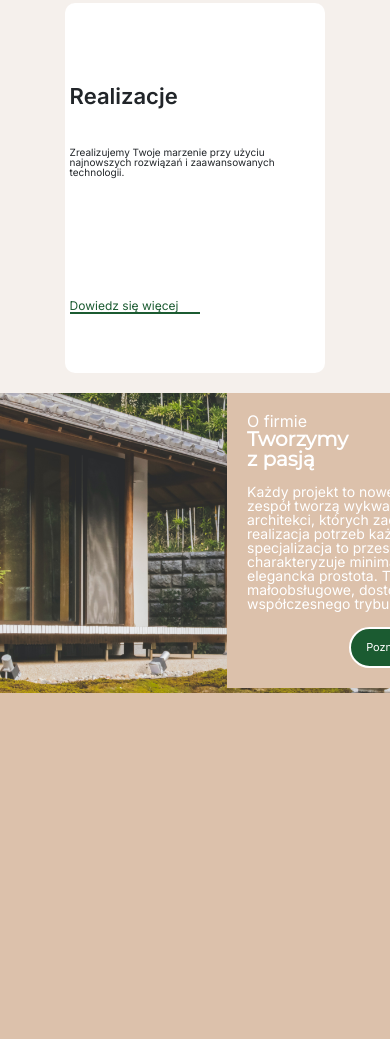
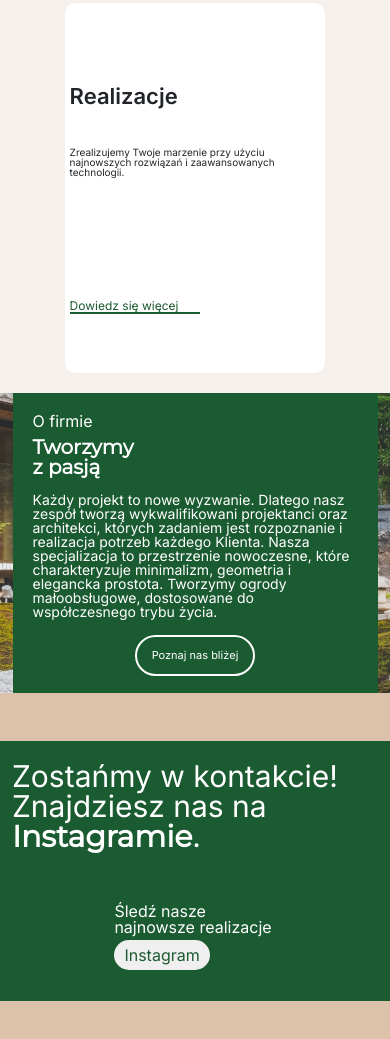
Before and after one commit to TomaszUrbankiewicz/giarddesign, a website with bundled scripts: page index.html in a window 390 px wide. Shown: the part 1459-2498 px from the top of the page. Before the commit the page ends 2152 px from the top, so only its background shows below. Built offline with nearby package versions, Linux system fonts and the light colour scheme.

Commit message:
add section inst_block

```diff
--- a/index.html
+++ b/index.html
@@ -253,13 +253,13 @@
         <div class="carousel-item active">
           <div class="container">
             <div class="row">
-              <div id="my_div" class="box box_right box_right_about col-12 col-md-6 m-0 p-0 position-absolute top-0 start-0 p-0">
+              <div id="my_div" class="box box_right box_right_about_company col-12 col-md-6 m-0 p-0 position-absolute top-0 start-0 p-0">
               </div>
-              <div class=" col-12 col-md-6 box box_left box_left_about d-flex align-items-start align-items-sm-center justify-content-center justify-content-md-start">
-                <div class="carousel_content">
+              <div class=" col-12 col-md-6 box box_left box_left_about_company d-flex align-items-start align-items-sm-center justify-content-center justify-content-md-start">
+                <div class="carousel_content carousel_content_about_company">
                   <div>
                     <p>O firmie</p>
-                    <h1>Tworzymy</h1>
+                    <h1 class="mt-2">Tworzymy</h1>
                     <h1>z pasją</h1>
                   </div>
                   <div class="mt-3 mt-md-5  container_span">
@@ -273,7 +273,7 @@
                     </span>
                   </div>
                   <div class="mt-3 mt-md-5  d-flex  d-sm-block justify-content-center align-items-center">
-                    <button class=" btn btn-outline about">Poznaj nas bliżej <img src="./assets/Vector3.png" class=" ms-1 ms-xl-3" alt="giarddesign_logo" width="auto" height="auto"></button>
+                    <button class=" btn btn-outline about_company">Poznaj nas bliżej <img src="./assets/Vector3.png" class=" ms-1 ms-xl-3" alt="giarddesign_logo" width="auto" height="auto"></button>
                   </div>
                 </div>
               </div>
@@ -283,8 +283,34 @@
       </div>
     </div>
   </section>
+  <section class="gallery_">
+
+  </section>
+  <section class="inst_block mt-5 mb-5 ms-md-5 me-md-5 d-flex justify-content-center align-items-center">
+    <div class="container inst_block_container ms-md-5 me-md-5">
+      <div class="row ms-md-5 me-md-5">
+        <div class=" box box_left col-12 col-md-8 d-flex justify-content-center align-items-center">
+          <div class="box_left_text">
+            <p>Zostańmy w kontakcie! Znajdziesz nas na <span>Instagramie</span>.</p>
+          </div>
+        </div>
+        <div class=" box box_right col-12 col-md-4 d-flex justify-content-center align-items-center">
+          <div class="d-block d-sm-flex d-md-block  ">
+            <p>Śledź nasze</p>
+            <p class="pe-1">najnowsze realizacje</p>
+            <button> Instagram </button>
+          </div>
+        </div>
+
+      </div>
+
+    </div>
+
+  </section>
 
 <script src="https://cdn.jsdelivr.net/npm/bootstrap@5.3.1/dist/js/bootstrap.bundle.min.js" integrity="sha384-HwwvtgBNo3bZJJLYd8oVXjrBZt8cqVSpeBNS5n7C8IVInixGAoxmnlMuBnhbgrkm" crossorigin="anonymous"></script>
+<script src="https://cdnjs.cloudflare.com/ajax/libs/masonry/4.2.2/masonry.pkgd.min.js"></script>
+<script src="https://cdnjs.cloudflare.com/ajax/libs/lightbox2/2.11.3/js/lightbox.min.js"></script>
 <script src="js/app.js" type="module"></script>
 </body>
 </html>
--- /dev/null
+++ b/scss/elements/_inst_block.scss
@@ -0,0 +1,63 @@
+.inst_block{
+    .inst_block_container{
+        .box{
+            height: 358px;
+            background-color: $color-green;
+            font-family: $font_menu;
+            color: $w;
+        }
+        .box_left{
+            font-size:40px;
+            .box_left_text{
+                max-width: 610px;
+            }
+            span{
+                font-family: $font_text;
+                font-weight: 600;
+            }
+        }
+        .box_right {
+            button{
+                border: none;
+                border-radius: 20px;
+                padding: 5px 10px;
+                margin-top: 5px;
+                color: $color-green;
+            }
+        }
+    }
+}
+@media(max-width: 992px) {
+    .inst_block{
+        .inst_block_container{
+            .box_left{
+                font-size:30px;
+            }
+        }
+    }
+}
+@media(max-width: 768px) {
+    .inst_block{
+        .inst_block_container{
+            .box{
+                height: 130px;
+            }
+            .box_right {
+                button{
+                    margin-top: -5px;
+                }
+            }
+        }
+    }
+}
+@media(max-width: 576px) {
+    .inst_block{
+        .inst_block_container{
+            .box_right {
+                button{
+                    margin-top: 5px;
+                }
+            }
+        }
+    }
+}
--- a/scss/elements/_intro.scss
+++ b/scss/elements/_intro.scss
@@ -6,16 +6,17 @@
         background-repeat: no-repeat;
         background-size: cover;
     }
-    .box_right_about{
+    .box_right_about_company{
         background-image: url("../../assets/Photo2.png");
+        background-size: 100% 100%;
     }
-    .box_left_about{
+    .box_left_about_company{
         margin-left: 55%;
     }
     .box{
         height: 737px;
+        .carousel_content{
 
-        .carousel_content{
             h1{
                 font-size: 70px;
                 font-weight: 600;
@@ -47,7 +48,7 @@
                     color: $color-green;
                 }
             }
-            .about{
+            .about_company{
                 background-color: $color-green;
                 color: $w;
                 &:focus{
@@ -145,6 +146,13 @@
                     z-index: 5;
                 }
             }
+            .carousel_content_about_company{
+                background-color:$color-green;
+            }
+
+        }
+        .box_left_about_company{
+            margin-left: 0%;
         }
         .carousel-control{
             width: 40px;
@@ -155,9 +163,17 @@
         }
 
     }
+    .about_company{
+        .carousel_content{
+            background-color: $color-green;
+        }
+    }
 }
 @media(max-width: 576px) {
     .intro{
+        .box_right_about_company{
+            background-size: 100% 100%;
+        }
         .box{
             height: 300px;
             .carousel_content{
--- a/scss/main.scss
+++ b/scss/main.scss
@@ -6,3 +6,5 @@
 @import "./elements/header";
 @import "./elements/intro";
 @import "./elements/offer";
+@import "./elements/gallery";
+@import "./elements/inst_block"
```
Also changed, not shown: css/main.css, js/gallery.js (added), scss/elements/_gallery.scss (added), 1 other file.
